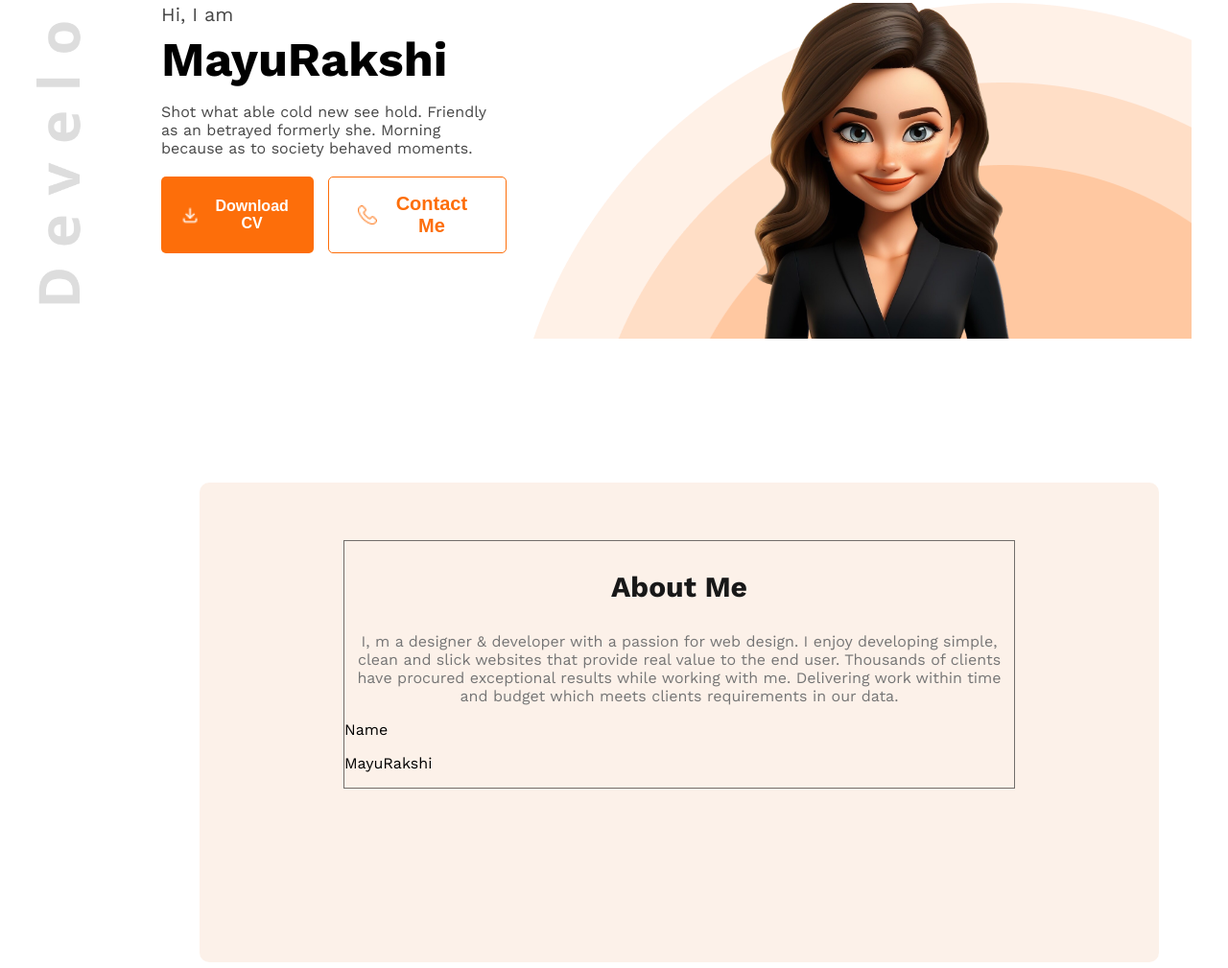
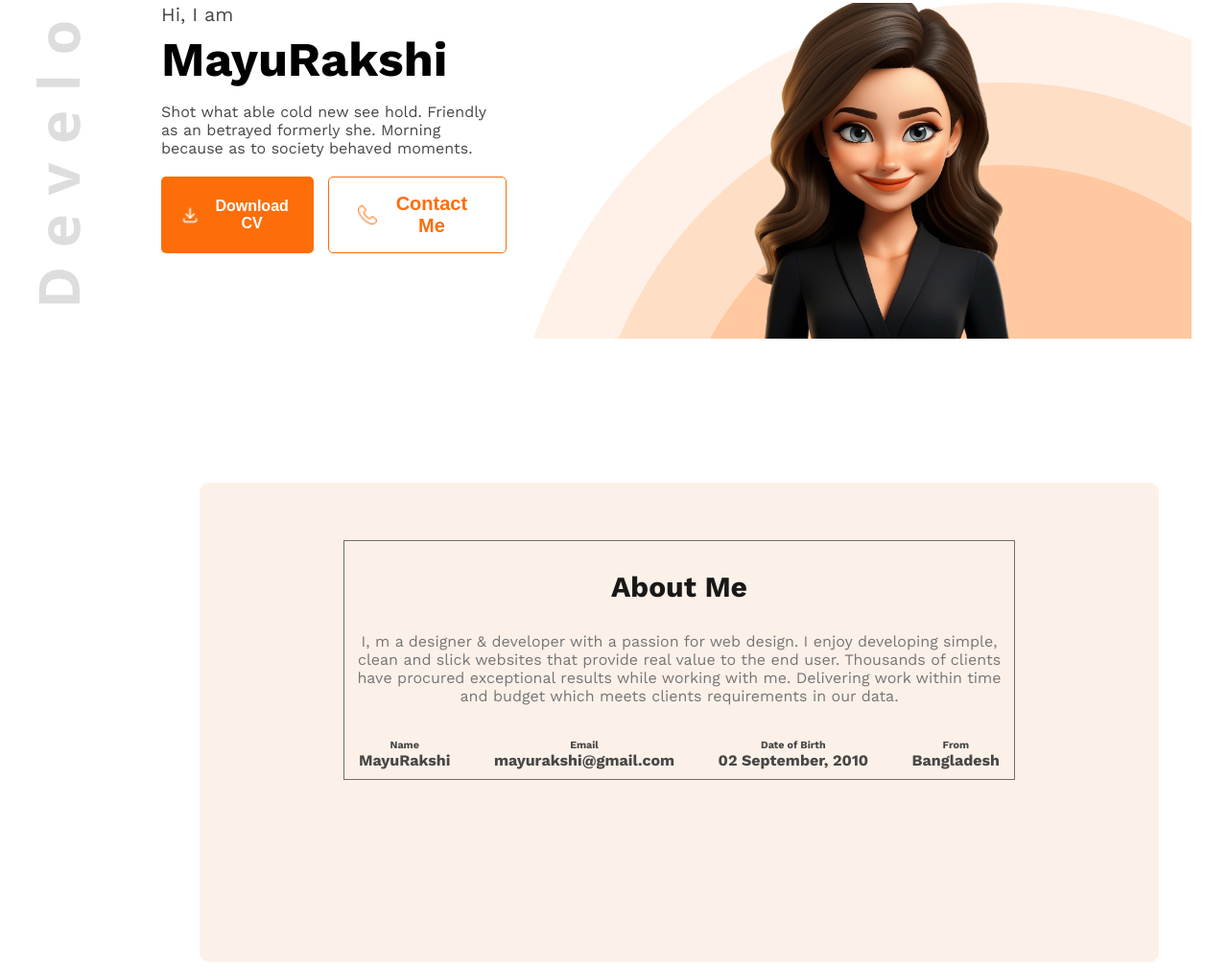
Before and after one commit to LaboneeAktar/web-developer-portfolio, a plain HTML site: page index.html in a window 1280 px wide. Shown: the part 167-1176 px from the top of the page at 96% size. Drawn offline with nearby package versions, Linux system fonts and the light colour scheme.

Commit message:
Completed about section

```diff
--- a/index.html
+++ b/index.html
@@ -67,8 +67,22 @@
             </p>
 
             <div class="about-footer">
-              <p>Name</p>
-              <p>MayuRakshi</p>
+              <div class="info dark-2">
+                <h6>Name</h6>
+                <p>MayuRakshi</p>
+              </div>
+              <div class="info dark-2">
+                <h6>Email</h6>
+                <p>mayurakshi@gmail.com</p>
+              </div>
+              <div class="info dark-2">
+                <h6>Date of Birth</h6>
+                <p>02 September, 2010</p>
+              </div>
+              <div class="info dark-2">
+                <h6>From</h6>
+                <p>Bangladesh</p>
+              </div>
             </div>
           </div>
         </div>
--- a/styles/style.css
+++ b/styles/style.css
@@ -150,12 +150,30 @@ img {
   font-size: 16px;
   color: rgb(117, 117, 117);
   text-align: center;
+  margin-bottom: 0;
 }
 .border {
   border: 1px solid rgba(24, 24, 24, 0.6);
   margin-top: 30px;
 }
 
-/* .about-footer{
+.about-footer {
+  display: flex;
+  justify-content: space-between;
+  padding: 10px 5px 10px;
+  margin-left: 10px;
+  margin-right: 10px;
+}
 
-} */
+.info {
+  text-align: center;
+}
+.info h6 {
+  margin-bottom: 0;
+  padding-bottom: 0;
+}
+.info p {
+  margin: 0;
+  padding: 0;
+  font-weight: bold;
+}
```
